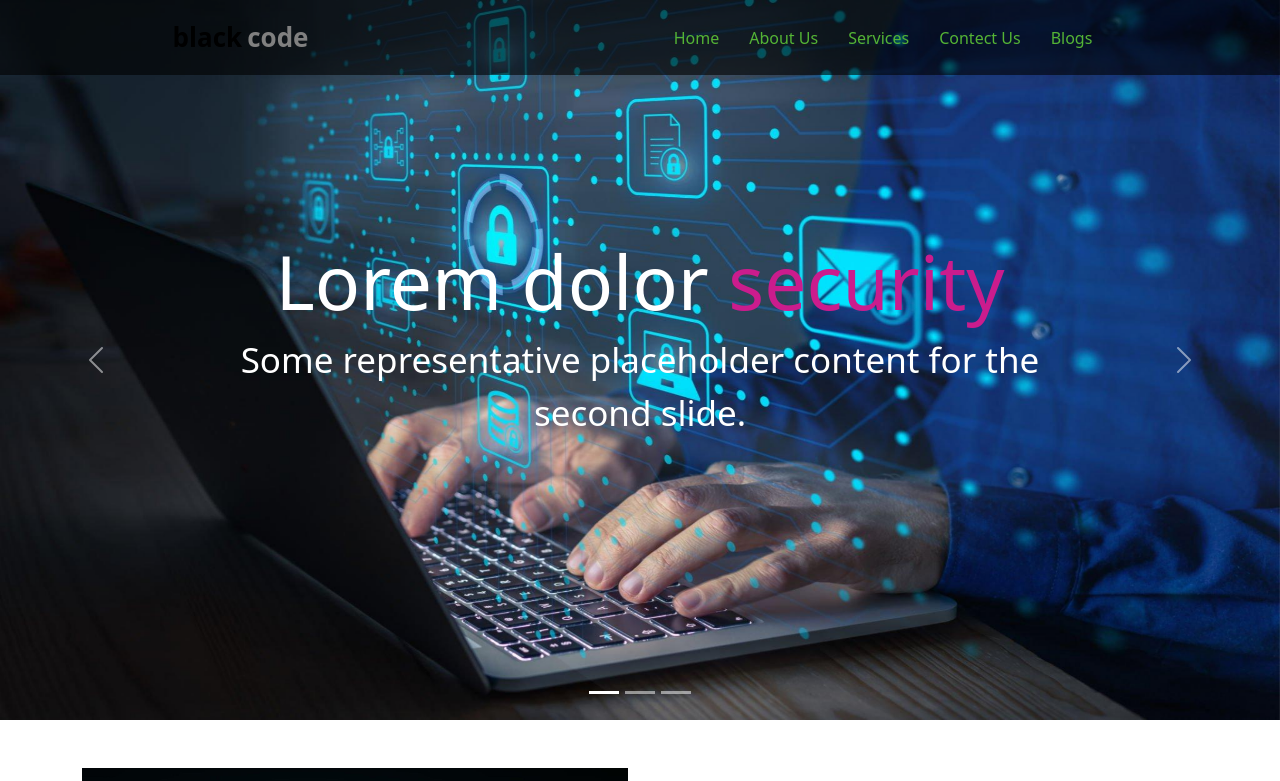
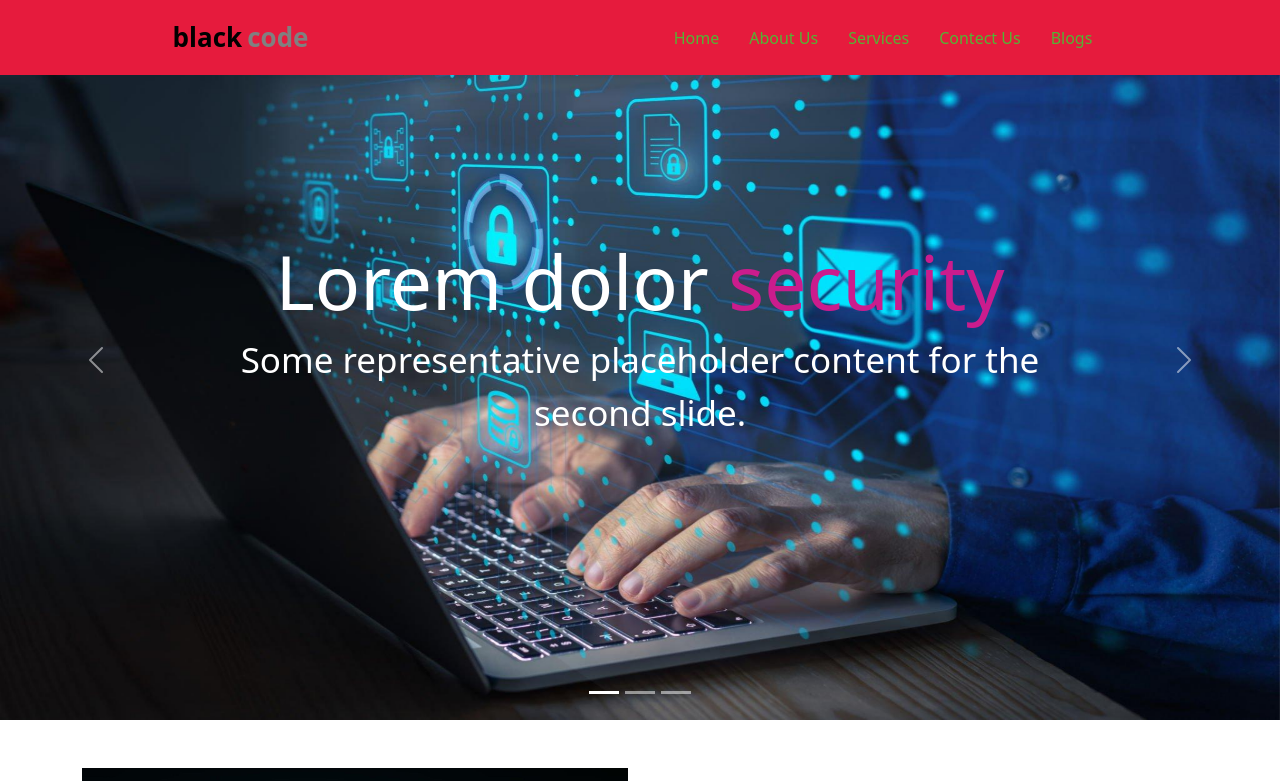
Before and after one commit to Rahulboyat/black_code, a plain HTML site: page index.html in a window 1280 px wide. Shown: the top 781 px of the page. Drawn offline with nearby package versions, Linux system fonts and the light colour scheme.

Commit message:
Update style.css

```diff
--- a/css/style.css
+++ b/css/style.css
@@ -14,8 +14,8 @@
    justify-content: space-around;
    height: 75px;
    width: 100%;
-   background-color: rgba(0, 0, 0, 0.6);
-/*    background-color: rgb(230, 27, 61); */
+/*    background-color: rgba(0, 0, 0, 0.6); */
+   background-color: rgb(230, 27, 61);
 
    position: fixed;
    top: 0px;
```
